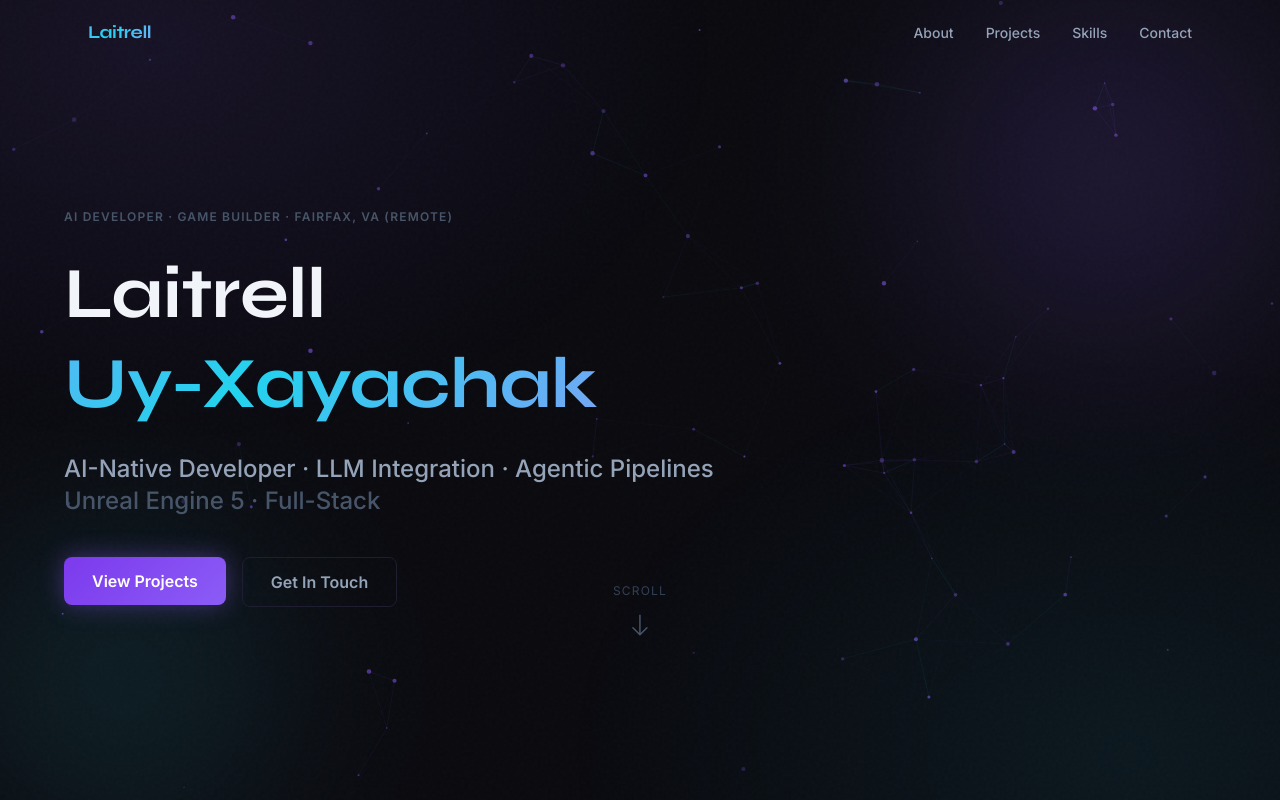
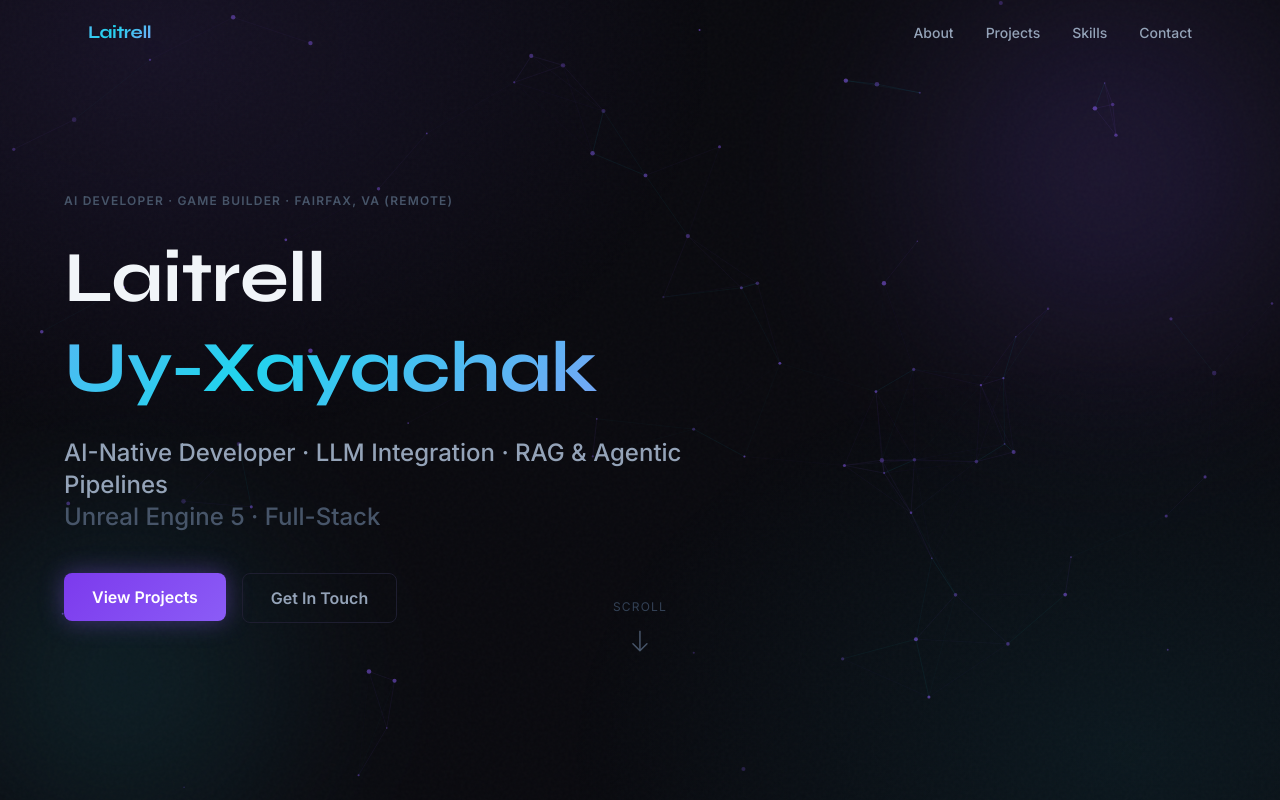
Before and after one commit to eyegetlucki/PortfolioWebsite, a React (Vite) app: page / in a window 1280 px wide. Shown: the top 800 px of the page. Built offline with nearby package versions, Linux system fonts and the light colour scheme.

Commit message:
Update Hero.tsx

```diff
--- a/src/components/sections/Hero.tsx
+++ b/src/components/sections/Hero.tsx
@@ -87,7 +87,7 @@ export function Hero() {
             className="text-lg md:text-2xl font-medium leading-relaxed mb-10 max-w-2xl"
             style={{ color: '#94a3b8' }}
           >
-            AI-Native Developer · LLM Integration · Agentic Pipelines
+            AI-Native Developer · LLM Integration · RAG & Agentic Pipelines
             <br />
             <span style={{ color: '#475569' }}>Unreal Engine 5 · Full-Stack</span>
           </motion.h2>
```
